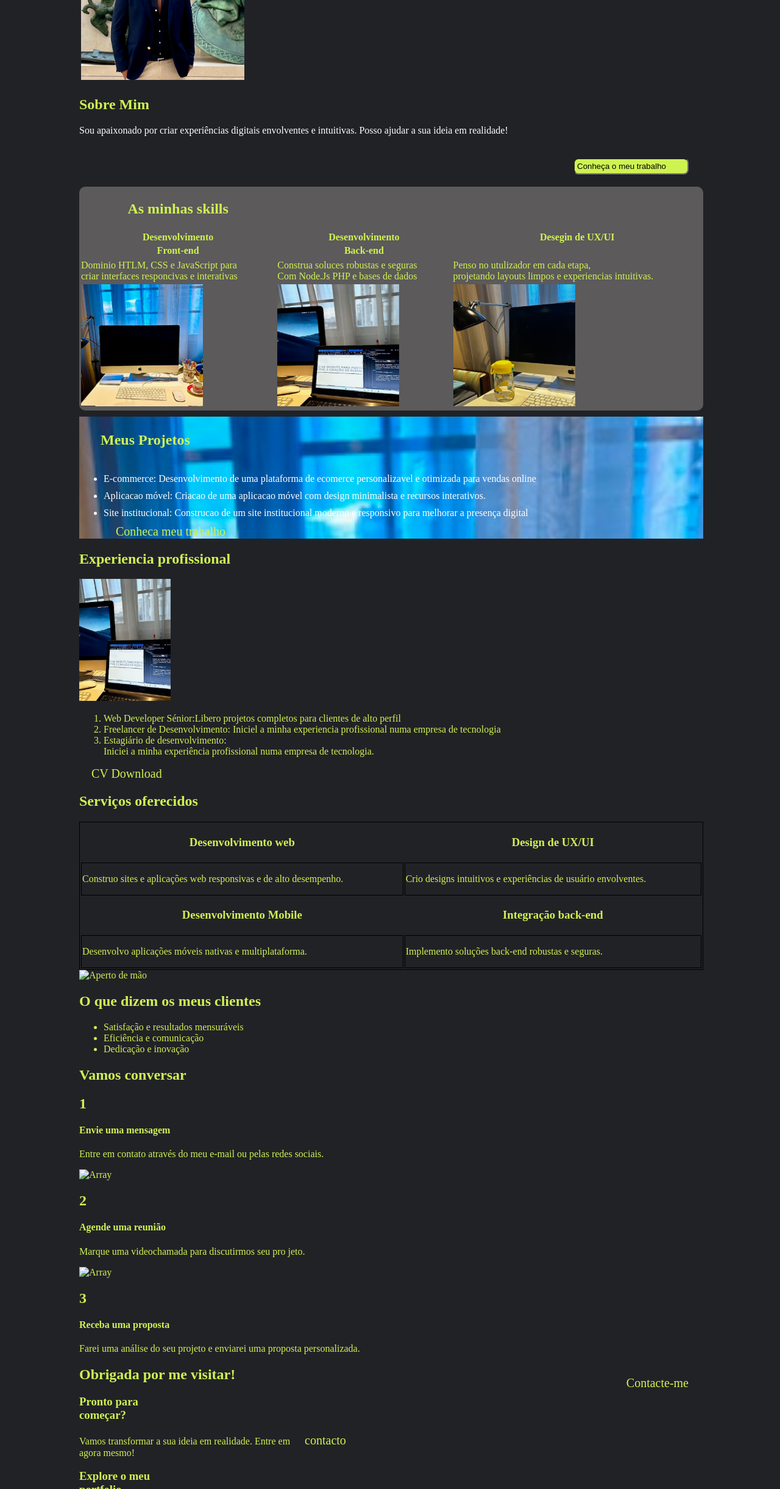
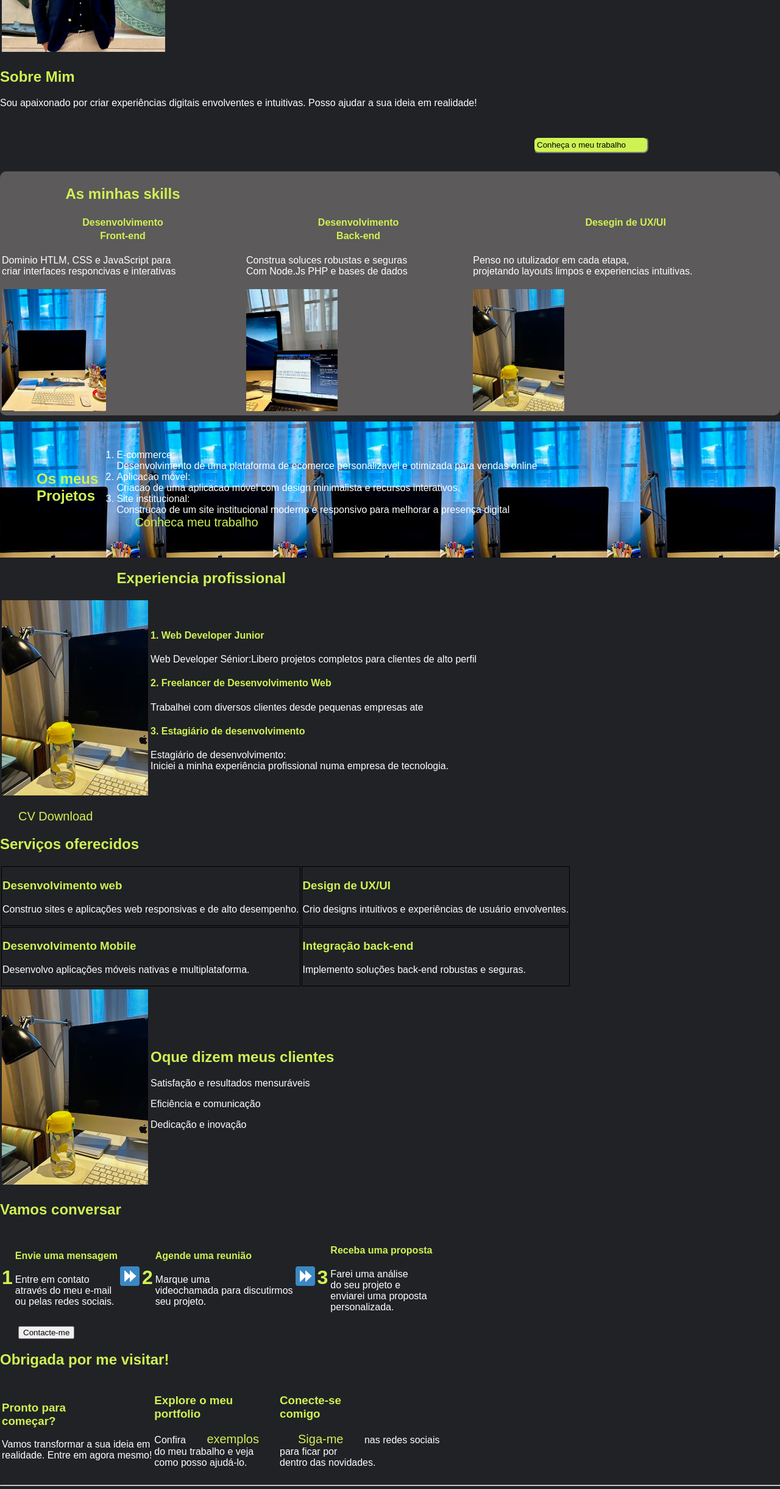
Before and after one commit to williamcruz12/PortifolioWilliam, a plain HTML site: page index.html in a window 1280 px wide. Shown: the part 278-2719 px from the top of the page at 61% size. Drawn offline with Linux system fonts and the light colour scheme.

Commit message:
novo atualizado

```diff
--- a/index.html
+++ b/index.html
@@ -12,39 +12,52 @@
 <body>
 
     <header>
-            <nav>
-                <table class="nav">
-                <tr class="will">William Cruz<br>Portifolio</tr>
-                    <tr><a href="#">Home</a></tr>
-                    <tr><a href="#">Sobre</a></tr>
-                    <tr><a href="#">Serviços</a></tr>
-                    <tr><a href="#">Contactos</a></tr>
-                    <i class="fas fa-search" style="float: right;"></i></tr>
+
+        <table>
+            <tr>
+              <td>William Cruz<br>Portifolio</td>
+              <td>
+                <td><a href="#">Home</a></td>
+                <td><a href="#">Sobre</a></td>
+                <td><a href="#">Serviços</a></td>
+                <td><a href="#">Contactos</a></td>
+              </td>
+              <td><i class="fas fa-search" style="float: right;"></i></td>
+            </tr>
         </table>
-            </nav>
+
         <hr>
+
     </header>
+
     <main>
+
         <div class="inicio">
             <table>
                 <tr>
-    <th><img src="Foto William.jpg" alt="foto" height="300px"></th>
+                <th><img src="Foto William.jpg" alt="foto" height="300vw"></th>
                 <th id="eu"><h2>Olá eu sou o William Cruz e sou Web developer!</h2></th>
                 </table>
         </div>
 
         <div class="sobremim1">
             <h2>Sobre Mim</h2>
-    <p class="sou">Sou apaixonado por criar experiências digitais envolventes e intuitivas. Posso ajudar a sua ideia em realidade!</p>
-    <a id="botao" href="https://williamcruz12.github.io/William/"target="_blank" style="float:right;"><input  value="Conheça o meu trabalho" ></a>
+            <p class="sou">Sou apaixonado por criar experiências digitais envolventes e
+            intuitivas. Posso ajudar a sua ideia em realidade!</p>
+            <a id="botao" href="https://williamcruz12.github.io/William/"target="_blank"
+            style="float:right;"><input  value="Conheça o meu trabalho" ></a>
         </div>
 
+
+        <div class="skills1">
             <table class="skills">
                 <tr>
                     <th>
                         <h2>As minhas skills</h2>
                     </th>
                 </tr>
+
+                <tr>
                     <th>Desenvolvimento</th>
                     <th>Desenvolvimento</th>
                     <th>Desegin de UX/UI</th>
@@ -57,218 +70,215 @@
                 <tr>
 
                 <tr>
-            <td>Dominio HTLM, CSS e JavaScript para <br>criar interfaces responcivas e interativas</td>
-            <td>Construa soluces robustas e seguras <br>Com Node.Js PHP e bases de dados</td>
-            <td> Penso no utulizador em cada etapa, <br>projetando layouts limpos e experiencias intuitivas.</td>
+                    <td><p>Dominio HTLM, CSS e JavaScript para <br>criar interfaces responcivas e interativas</p></td>
+                    <td><p>Construa soluces robustas e seguras <br>Com Node.Js PHP e bases de dados</p></td>
+                    <td> <p>Penso no utulizador em cada etapa, <br>projetando layouts limpos e experiencias intuitivas.</p></td>
                 </tr>
 
                 <tr>
-            <td><img src="fotoTabela.jpeg" alt="foto1"width="200px" height="200px"></td>
-            <td><img src="foto pc.jpeg" alt="foto2"width="200px" height="200px"></td>
-            <td> <img src="Foto agua.jpeg" alt="foto3"width="200px" height="200px"></td>
+                    <td><img src="fotoTabela.jpeg" alt="foto1"max-width="200px" height="200px"></td>
+                    <td><img src="foto pc.jpeg" alt="foto2"max-width="200px" height="200px"></td>
+                    <td> <img src="Foto agua.jpeg" alt="foto3"max-width="200px" height="200px"></td>
                 </tr>
             </table>
 
+        </div>
+
+
         <div class="projeto">
-        <h2>Meus Projetos </h2>
-                <ul>
-                    <li>E-commerce: Desenvolvimento de uma plataforma de ecomerce personalizavel e otimizada para vendas online </li>
-                    <li>Aplicacao móvel: Criacao de uma aplicacao móvel com design minimalista e recursos interativos. </li>
-                    <li>Site institucional: Construcao de um site institucional moderno e responsivo para melhorar a presença digital</li>
+            <h2>Os meus <br> Projetos </h2>
+                <ol>
+                    <li>E-commerce: <br>Desenvolvimento de uma plataforma de ecomerce personalizavel e otimizada para vendas online </li>
+                    <li>Aplicacao móvel: <br> Criacao de uma aplicacao móvel com design minimalista e recursos interativos. </li>
+                    <li>Site institucional: <br> Construcao de um site institucional moderno e responsivo para melhorar a presença digital</li>
                     <a id="botao2" href="#">Conheca meu trabalho</a>
-                </ul>
-
+                </ol>
         </div>
 
         <div>
             <h2>Experiencia profissional</h2>
-                <img src="foto pc.jpeg" alt="fotopc2" height="200px">
-                <ol>
-                    <li>Web Developer Sénior:Libero projetos completos para clientes de alto perfil</li>
-                    <li>Freelancer de Desenvolvimento: Iniciel a minha experiencia profissional numa empresa de tecnologia </li>
-                </li>
-                <li>Estagiário de desenvolvimento: <br> Iniciei a minha
-                    experiência profissional numa empresa de tecnologia.</li>
-            </ol>
+
+            <table>
+                <tr>
+                    <td>
+                        <img src="Foto agua.jpeg" alt="Aperto de mão">
+                   </td>
+
+                    <td>
+                        <h4>1. Web Developer Junior</h4>
+                        <p>Web Developer Sénior:Libero projetos completos para clientes de alto perfil</p>
+                        <h4>2. Freelancer de Desenvolvimento Web</h4>
+                        <p>Trabalhei com diversos clientes  desde pequenas empresas ate</p>
+                        <h4>3. Estagiário de desenvolvimento</h4>
+                        <p>Estagiário de desenvolvimento: <br> Iniciei a minha
+                        experiência profissional numa empresa de tecnologia.</p>
+
+                    </td>
+                </tr>
+
+            </table>
+
             <p><a href="#">CV Download</a></p>
+        </div>
+
+
+
+        <h2>Serviços oferecidos</h2>
+
+        <div class="servico">
+            <table>
+                <tr class="espaco">
+                    <td>
+                        <h3>Desenvolvimento web</h3>
+                        <p>Construo sites e aplicações web responsivas e de alto desempenho.</p>
+
+                    </td>
+
+                    <td>
+                        <h3>Design de UX/UI</h3>
+                        <p>Crio designs intuitivos e experiências de usuário envolventes.</p>
+
+                    </td>
+                </tr>
+
+                <tr>
+                    <td>
+                        <h3>Desenvolvimento Mobile</h3>
+                        <p>Desenvolvo aplicações móveis nativas e multiplataforma.</p>
+
+                    </td>
+
+                    <td>
+                        <h3>Integração back-end</h3>
+                        <p>Implemento soluções back-end robustas e seguras.</p>
+                    </td>
+                 </tr>
+
+            </table>
 
         </div>
 
 
 
+            <table>
+                <tr>
+                    <td>
+                        <img src="Foto agua.jpeg" alt="Aperto de mão">
+                    </td>
+
+                    <td>
+                        <h2 >Oque dizem meus clientes</h2>
+                        <p>Satisfação e resultados mensuráveis</p>
+                        <p>Eficiência e comunicação</p>
+                        <p>Dedicação e inovação</p>
+
+                    </td>
+                </tr>
+            </table>
 
 
 
 
+            <h2>Vamos conversar</h2>
 
+            <table>
+            <tr>
+                <td><h1>1</h1></td>
 
-        <div>
-            <h2>Serviços oferecidos</h2>
-        <table class="servico">
-            <tr>
-                <th>
-                    <h3>Desenvolvimento web</h3>
-                </th>
+                <td>
+                    <h4>Envie uma mensagem</h4>
+                    <p>Entre em contato <br> através do meu e-mail <br> ou pelas redes sociais.</p>
+                </td>
+                    <td><img src="favicon-32x32.png"  alt=""></td>
+                    <td><h1>2</h1></td>
 
-                <th>
-                    <h3>Design de UX/UI</h3>
-                </th>
+                <td>
+                    <h4>Agende uma reunião</h4>
+                    <p>Marque uma <br>videochamada para discutirmos <br> seu projeto.</p>
+                </td>
+                <td><img src="favicon-32x32.png"  alt=""></td>
+                <td><h1>3</h1></td>
 
-            </tr>
-
-            <tr>
                 <td>
-                    <p>Construo sites e aplicações web responsivas e de alto desempenho.</p></td>
-                <td>
-                    <p>Crio designs intuitivos e experiências de usuário envolventes.</p>
-                </td>
-            </tr>
-
-            <tr>
-                <th>
-                    <h3>Desenvolvimento Mobile</h3>
-                </th>
-            <th>
-                <h3>Integração back-end</h3>
-                </th>
-
-            </tr>
-
-            <tr>
-                <td>
-                    <p>Desenvolvo aplicações móveis nativas e multiplataforma.</p>
-                </td>
-                <td>
-                    <p>Implemento soluções back-end robustas e seguras.</p>
+                    <h4>Receba uma proposta</h4>
+                    <p>Farei uma análise <br> do seu projeto e <br>enviarei uma
+                    proposta <br>personalizada.</p>
                 </td>
 
             </tr>
 
             </table>
 
+<a href="#"><button>Contacte-me</button></a>
 
+
+
+        <div class="visitar">
+            <h2>Obrigada por me visitar!</h2>
+            <table>
+                <tr>
+                    <td>
+                        <h3>Pronto para <br> começar?</h3>
+                        <p>Vamos transformar a sua ideia em <br> realidade. Entre
+                        em agora mesmo!</p>
+                    </td>
+
+                    <td>
+
+                         <h3>Explore o meu <br> portfolio</h3>
+                         <p>Confira <a href="projetos.html">exemplos</a> <br>
+                        do meu trabalho e veja <br> como posso ajudá-lo.</p>
+                    </td>
+
+                     <td>
+
+                        <h3>Conecte-se <br> comigo</h3>
+                        <p><a href="https://www.instagram.com/">Siga-me</a>
+                         nas redes sociais <br> para ficar por <br> dentro das
+                         novidades.</p>
+                    </td>
+
+                </tr>
+            </table>
+            <hr>
         </div>
 
-            <div >
-                <img src="imagens/clientes.png" alt="Aperto de mão"
-    class="col-4">
-                <h2>O que dizem os meus clientes</h2>
-                <ul class="no-bullets col-4">
-                    <li>Satisfação e resultados mensuráveis</li>
-                    <li>Eficiência e comunicação</li>
-                    <li>Dedicação e inovação</li>
-                </ul>
-            </div>
 
-            <div class="row">
+            <table>
+                <tr>
+                <td>William Cruz <br>Portifolio</td>
+                <td><img src="o-email.png" alt="e-mail"></td>
+                <td><img src="facebook.png" alt="face"></td>
+                <td><img src="instagram.png" alt="inta"></td>
+                <td><img src="chamada-telefonica.png" alt="tele"></td>
+                </tr>
 
-                <h2>Vamos conversar</h2>
-                <div class="col-1">
-                    <h2>1</h2>
-                </div>
-                <div class="col-2">
-                    <h4>Envie uma mensagem</h4>
-                    <p>Entre em contato através do meu e-mail ou pelas
-    redes sociais.</p>
-                </div>
-
-                <div class="col-1">
-
-                    <img src="imagens/array.png" alt="Array">
-                </div>
-
-                <div class="col-1">
-
-                    <h2>2</h2>
-                </div>
-                <div class="col-2">
-
-                    <h4>Agende uma reunião</h4>
-                    <p>Marque uma videochamada para discutirmos seu pro
-    jeto.</p>
-                </div>
-
-                <div class="col-1">
-
-                    <img src="imagens/array.png" alt="Array">
-                </div>
-
-                <div class="col-1">
-
-                    <h2>3</h2>
-                </div>
-                <div class="col-2">
-
-                    <h4>Receba uma proposta</h4>
-                    <p>Farei uma análise do seu projeto e enviarei uma
-    proposta personalizada.</p>
-                </div>
-
-                <a class="cta" href="contactos.html" style="float:
-    right;">Contacte-me</a>
-            </div>
-
-            <section class="minhas-skills row">
-                <h2>Obrigada por me visitar!</h2>
-                <div class="services col-4">
-                    <h3>Pronto para <br> começar?</h3>
-                <p>Vamos transformar a sua ideia em realidade. Entre
-em <a href="contactos.html">contacto</a> <br> agora
-                    mesmo!</p>
-            </div>
-            <div class="services col-4">
-                <h3>Explore o meu <br> portfolio</h3>
-                <p>Confira <a href="projetos.html">exemplos</a> <br>
-do meu trabalho e veja <br> como posso ajudá-lo.
-                </p>
-            </div>
-            <div class="services col-4">
-                <h3>Conecte-se <br> comigo</h3>
-                <p><a href="https://www.instagram.com/">Siga-me</a>
-nas redes sociais <br> para ficar por <br> dentro
-                    das
-                    novidades.</p>
-            </div>
-        </section>
-    </main>
-
-    <!-- Rodapé -->
-    <footer>
-        <nav class="footer-1 row">
-            <div class="col-2">
-                <img src="imagens/logo.png" alt="Logo do Site"
-class="img-logo img-100">
-            </div>
-            <div class="col-10">
-                <ul class="no-bullets" style="text-align: right;">
-                    <li style="display: inline-block;"><a
-href="mailto:janedoe@mail.com"><i
-                                class='fa fa-envelope'></i></a></li>
-                    <li style="display: inline-block;"><a
-href="https://www.facebook.com/"><i
-                                class='fa fa-facebook'></i></a></li>
-                    <li style="display: inline-block;"><a
-href="https://www.instagram.com/"><i
-                                class='fa fa-instagram'></i></a>
-                    </li>
-                    <li style="display: inline-block;"><a
-href="https://wa.me/912345678"><i class="fa fa-phone"></i></a>
-                    </li>
-                </ul>
+            </table>
 
 
 </main>
+
+
+
 <footer>
+
+<table>
+    <tr>
+        <td>
+            <p>Policita de privacidade</p>
+        </td>
+        <td>Termos de uso</td>
+    </tr>
+</table>
+
+
+
+
 
 </footer>
 
 
 
+</body>
 
-
-
-
-
-
-</body>
 </html>
--- a/style.css
+++ b/style.css
@@ -1,20 +1,18 @@
 @charset "UTF-8"
 
-* {
-    max-width: 1024px
-    font-family: Arial, Helvetica, sans-serif;
-    max-width: 1020px;
-     min-width: 260px;
-
-    }
+*{
+    background-color: #212226;
+}
 
     body{
         background-color: #212226;
         color: #CFF253;
-        max-width: 1020px;
-        min-width: 260px;
-        margin: auto;
+        font-family: Arial, sans-serif;
+        margin: 0;
+        padding: 0;
+
     }
+
     nav{
         padding: 10px;
         font-size: 30px;
@@ -23,16 +21,20 @@
       }
 
     a{
-        padding: 20px;
+        padding: 30px;
         color: #CFF253;
         text-decoration: none;
         font-size: 20px;
+        max-width: 1020px;
+        min-width: 375px;
+
     }
 
 input{
     background-color: #CFF253;
     padding: 4px;
     border-radius: 8px;
+
 }
 .sobremim1 p{
     color: white;
@@ -42,30 +44,130 @@ input{
 table.skills{
  background-color:rgb(92, 90, 90);border-radius: 10px;
  margin-top: 50px;
-width: 1024px
+ min-width: 375px;
+ width: 100%;
 
 }
 
-.projeto{
+div.projeto{
     background-image: url(fotoTabela.jpeg);
-    background-position: top ;
-    background-size: cover;
+    background-position: top;
+    padding: 30px;
     margin-top: 10px;
-    width: 1024px
 
 }
 .projeto li{
     color: white;
-    margin-bottom: 10px;
+    text-align: justify;
 }
-.projeto h2{
-   margin: 10px;
-    padding: 25px;
+.projeto h2 {
+    float: left;
+    padding: 30px;
+    padding-bottom: 90px;
 }
+
+
+
 .servico{
+    max-width: 1020px;
+     min-width: 375px;
+
+}
+.servico td {
     border: 1px solid black;
-    width: 1024px
+
 }
-table.servico td {
-    border: 1px solid black;
+p{color: white;}
+@media (max-width: 480px) {
+    nav {
+        display: block;
+        text-align: left;
+    }
+
+    nav a {
+        display: block;
+        margin: 5px 0;
+        padding: 10px;
+        text-align: left;
+    }
+
+    header, footer {
+        padding: 20px 0;
+    }
+
+    main {
+        padding: 10px;
+    }
 }
+
+
+
+
+
+
+
+
+/* Estilo base (aplicado para telas maiores) */
+
+/*
+.container {
+    width: 80%;
+    margin: 0 auto;
+    padding: 20px;
+}
+
+header {
+    background-color: #333;
+    color: #fff;
+    text-align: center;
+    padding: 10px 0;
+}
+
+nav {
+    background-color: #444;
+    text-align: center;
+    padding: 10px 0;
+}
+
+nav a {
+    color: #fff;
+    padding: 10px 15px;
+    text-decoration: none;
+    margin: 0 10px;
+}
+
+main {
+    padding: 20px 0;
+    text-align: center;
+}
+
+footer {
+    background-color: #333;
+    color: #fff;
+    text-align: center;
+    padding: 10px 0;
+}
+
+/* Estilos para dispositivos com telas pequenas (por exemplo, celulares) */
+
+@media (max-width: 768px) {
+    .container {
+        width: 95%;
+    }
+
+    nav a {
+        padding: 8px 12px;
+        display: inline-block;
+        margin: 5px;
+    }
+
+    header, footer {
+        padding: 15px 0;
+    }
+
+    main {
+        padding: 15px 0;
+    }
+}
+
+/* Estilos para dispositivos com telas muito pequenas (por exemplo, celulares em retrato) */
```
Also changed, not shown: android-chrome-192x192.png (added), chamada-telefonica.png (added), facebook.png (added), favicon-32x32.png (added), instagram.png (added), o-email.png (added). Lines whose indentation alone changed are shown as unchanged.
